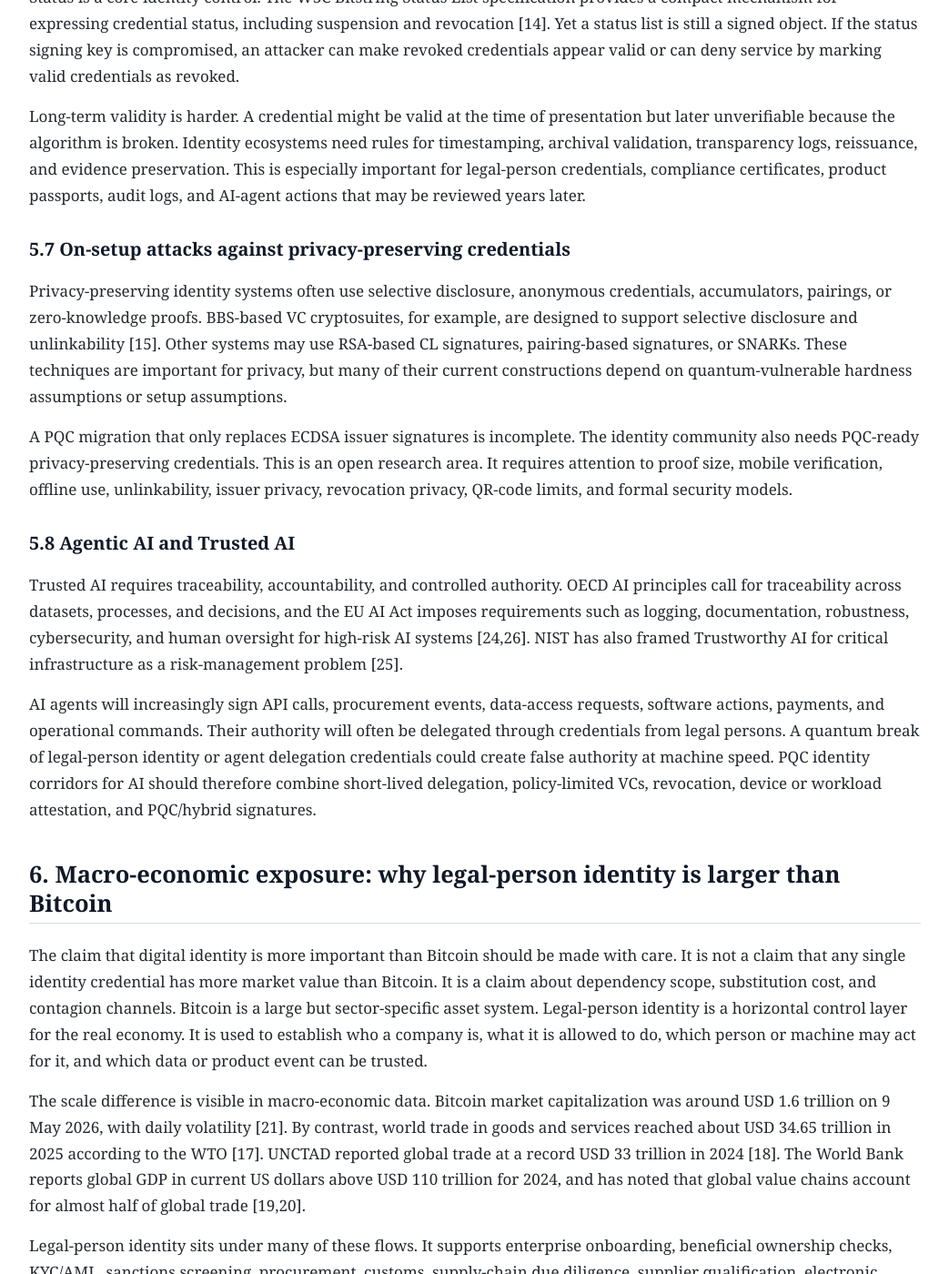
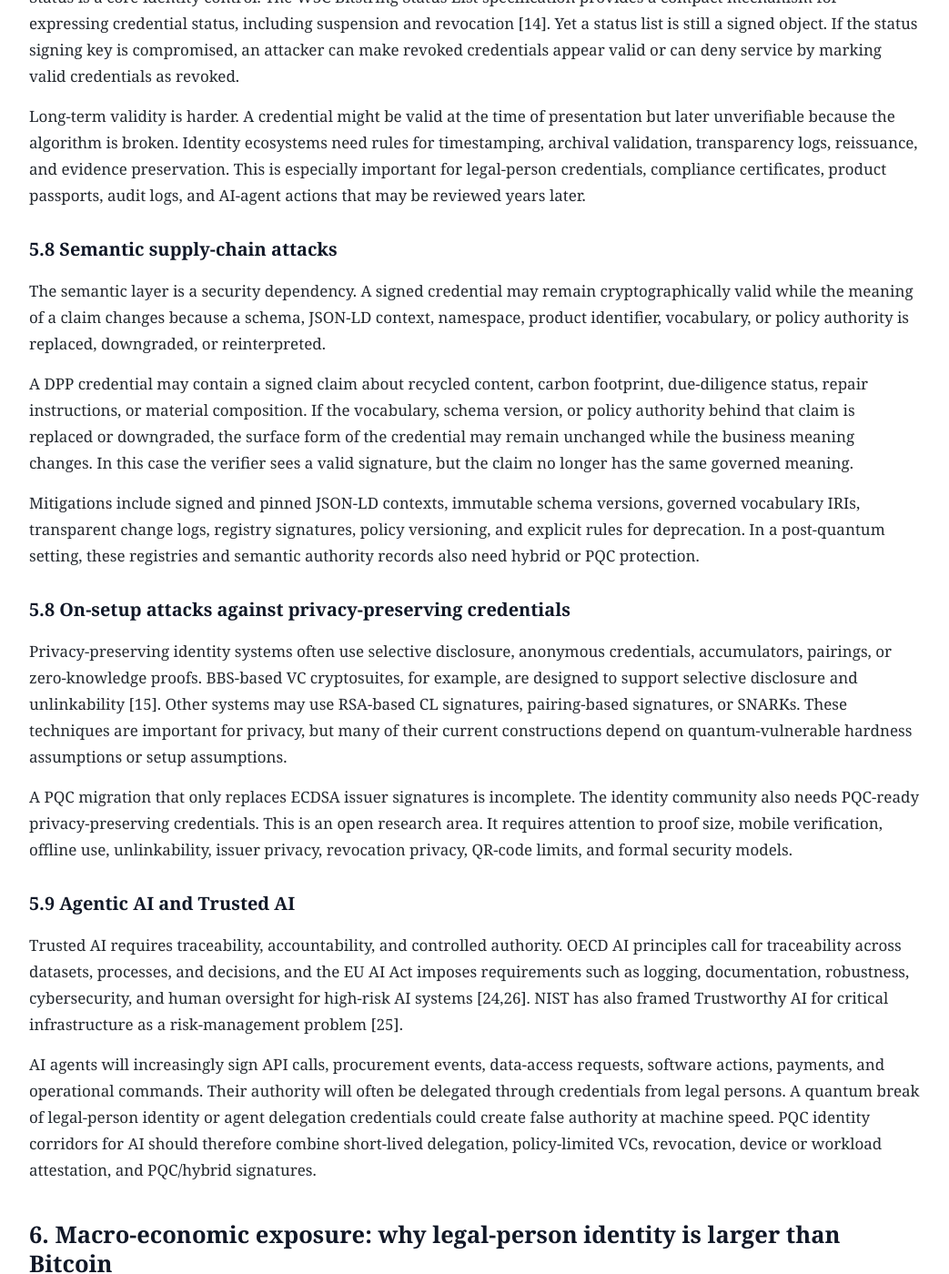
Before and after one commit to spherity/spherity-research, a Jekyll site: the page built from docs/Securing-Digital-Identity-Quantum-Vulnerabilities.md, in a window 1280 px wide and 1400 px high, scrolled down 9157 px. Shown: the whole window at 91% size, without its empty margins (118-1161 px from the left). Built offline with Jekyll 4.4.1, drawn with Linux system fonts in a browser that asks for light colours; some of the changed text lies outside the part shown.

Commit message:
Update Securing-Digital-Identity-Quantum-Vulnerabilities.md

```diff
--- a/docs/Securing-Digital-Identity-Quantum-Vulnerabilities.md
+++ b/docs/Securing-Digital-Identity-Quantum-Vulnerabilities.md
@@ -704,13 +704,21 @@ Status is a core identity control. The W3C Bitstring Status List specification p
 
 Long-term validity is harder. A credential might be valid at the time of presentation but later unverifiable because the algorithm is broken. Identity ecosystems need rules for timestamping, archival validation, transparency logs, reissuance, and evidence preservation. This is especially important for legal-person credentials, compliance certificates, product passports, audit logs, and AI-agent actions that may be reviewed years later.
 
-<h3 id="5-7-on-setup-attacks-against-privacy-preserving-credentials">5.7 On-setup attacks against privacy-preserving credentials</h3>
+<h3 id="5-8-semantic-supply-chain-attacks">5.8 Semantic supply-chain attacks</h3>
+
+The semantic layer is a security dependency. A signed credential may remain cryptographically valid while the meaning of a claim changes because a schema, JSON-LD context, namespace, product identifier, vocabulary, or policy authority is replaced, downgraded, or reinterpreted.
+
+A DPP credential may contain a signed claim about recycled content, carbon footprint, due-diligence status, repair instructions, or material composition. If the vocabulary, schema version, or policy authority behind that claim is replaced or downgraded, the surface form of the credential may remain unchanged while the business meaning changes. In this case the verifier sees a valid signature, but the claim no longer has the same governed meaning.
+
+Mitigations include signed and pinned JSON-LD contexts, immutable schema versions, governed vocabulary IRIs, transparent change logs, registry signatures, policy versioning, and explicit rules for deprecation. In a post-quantum setting, these registries and semantic authority records also need hybrid or PQC protection.
+
+<h3 id="5-8-on-setup-attacks-against-privacy-preserving-credentials">5.8 On-setup attacks against privacy-preserving credentials</h3>
 
 Privacy-preserving identity systems often use selective disclosure, anonymous credentials, accumulators, pairings, or zero-knowledge proofs. BBS-based VC cryptosuites, for example, are designed to support selective disclosure and unlinkability [15]. Other systems may use RSA-based CL signatures, pairing-based signatures, or SNARKs. These techniques are important for privacy, but many of their current constructions depend on quantum-vulnerable hardness assumptions or setup assumptions.
 
 A PQC migration that only replaces ECDSA issuer signatures is incomplete. The identity community also needs PQC-ready privacy-preserving credentials. This is an open research area. It requires attention to proof size, mobile verification, offline use, unlinkability, issuer privacy, revocation privacy, QR-code limits, and formal security models.
 
-<h3 id="5-8-agentic-ai-and-trusted-ai">5.8 Agentic AI and Trusted AI</h3>
+<h3 id="5-9-agentic-ai-and-trusted-ai">5.9 Agentic AI and Trusted AI</h3>
 
 Trusted AI requires traceability, accountability, and controlled authority. OECD AI principles call for traceability across datasets, processes, and decisions, and the EU AI Act imposes requirements such as logging, documentation, robustness, cybersecurity, and human oversight for high-risk AI systems [24,26]. NIST has also framed Trustworthy AI for critical infrastructure as a risk-management problem [25].
 
@@ -783,7 +791,50 @@ There is no single identity standard that can solve the PQC migration. The ident
 Google has made relevant platform moves. Chrome moved toward standardized ML-KEM for hybrid key exchange in BoringSSL and Chrome [30]. Android 17 adds ML-DSA support in Android Keystore and related PQC work for hardware-backed identity and authentication paths [29]. Google Cloud KMS has introduced quantum-safe signatures, including ML-DSA and SLH-DSA capabilities [31]. These are important foundations. They do not by themselves define end-to-end PQC identity profiles for VCs, VPs, trust lists, status lists, DID methods, or semantic registries.
 
 <figure class="table-figure">
-  <figcaption><strong>Table 5.</strong> Standards readiness gap for PQC digital identity.</figcaption>
+  <figcaption><strong>Table 5.</strong> Standards readiness categories for PQC digital identity.</figcaption>
+  <div class="table-scroll">
+    <table class="academic-table taxonomy-table">
+      <thead>
+        <tr>
+          <th scope="col">Category</th>
+          <th scope="col">Examples</th>
+          <th scope="col">Role in migration</th>
+        </tr>
+      </thead>
+      <tbody>
+        <tr>
+          <td>Existing identity standards</td>
+          <td>W3C VCDM, W3C Data Integrity, W3C VC JOSE/COSE, DID Core, OpenID4VCI, OpenID4VP, Digital Credentials API</td>
+          <td>Define the current identity object, issuance, presentation, and resolution layers.</td>
+        </tr>
+        <tr>
+          <td>Existing PQC standards</td>
+          <td>ML-KEM, ML-DSA, SLH-DSA</td>
+          <td>Provide standardized cryptographic building blocks.</td>
+        </tr>
+        <tr>
+          <td>Platform movement</td>
+          <td>Chrome/BoringSSL hybrid key exchange, Android Keystore / KeyMint PQC work, Google Cloud KMS quantum-safe signatures</td>
+          <td>Provides implementation substrate, especially for transport, mobile wallets, and cloud signing.</td>
+        </tr>
+        <tr>
+          <td>Missing identity profiles</td>
+          <td>PQC VC signatures, PQC holder binding, PQC verifier request signing, PQC trust lists, PQC status lists, PQC DID methods, PQC semantic registries</td>
+          <td>Needs standard profiles, test vectors, algorithm identifiers, governance rules, and interoperability testing.</td>
+        </tr>
+        <tr>
+          <td>Open research</td>
+          <td>PQC anonymous credentials, selective disclosure, unlinkability, revocation privacy, mobile proof sizes, QR-code constraints</td>
+          <td>Needs research before production-grade privacy-preserving wallet migration.</td>
+        </tr>
+      </tbody>
+    </table>
+  </div>
+</figure>
+
+
+<figure class="table-figure">
+  <figcaption><strong>Table 6.</strong> Standards readiness gap for PQC digital identity.</figcaption>
   <div class="table-scroll">
     <table class="academic-table standards-table">
       <thead>
@@ -908,7 +959,7 @@ A practical corridor should define at least four artefact classes: a threat mode
 Google is well positioned to help reframe the public discourse. It has quantum research, cryptography engineering, Chrome, Android, Cloud KMS, identity systems, browser mediation, and developer reach. Google has also already stated that authentication services and digital signatures should be prioritized in PQC migration [2]. The next step is to make digital identity a first-class post-quantum migration topic.
 
 <figure class="table-figure">
-  <figcaption><strong>Table 7.</strong> Recommendations for a PQC digital identity work program.</figcaption>
+  <figcaption><strong>Table 8.</strong> Recommendations for a PQC digital identity work program.</figcaption>
   <div class="table-scroll">
     <table class="academic-table recommendation-table">
       <thead>
```
Also changed, not shown: other parts of docs/Securing-Digital-Identity-Quantum-Vulnerabilities.md (+1 -1 lines).
